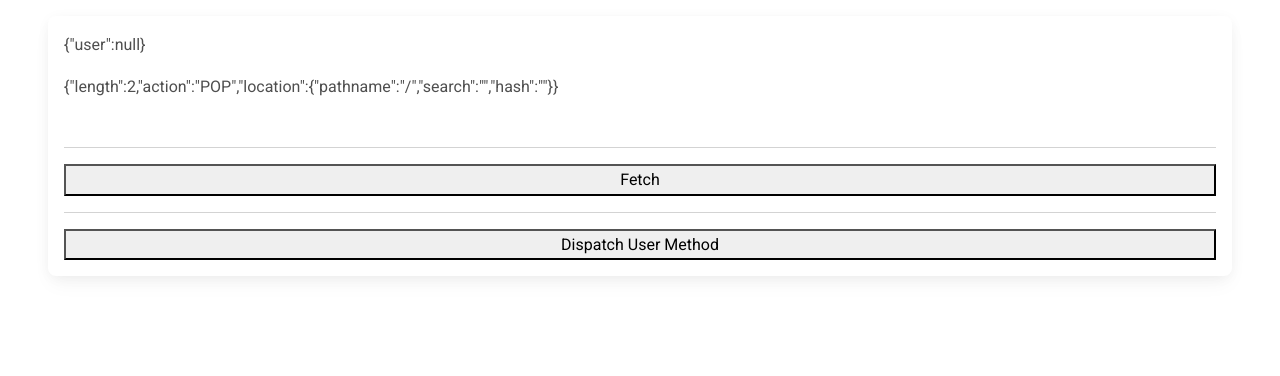
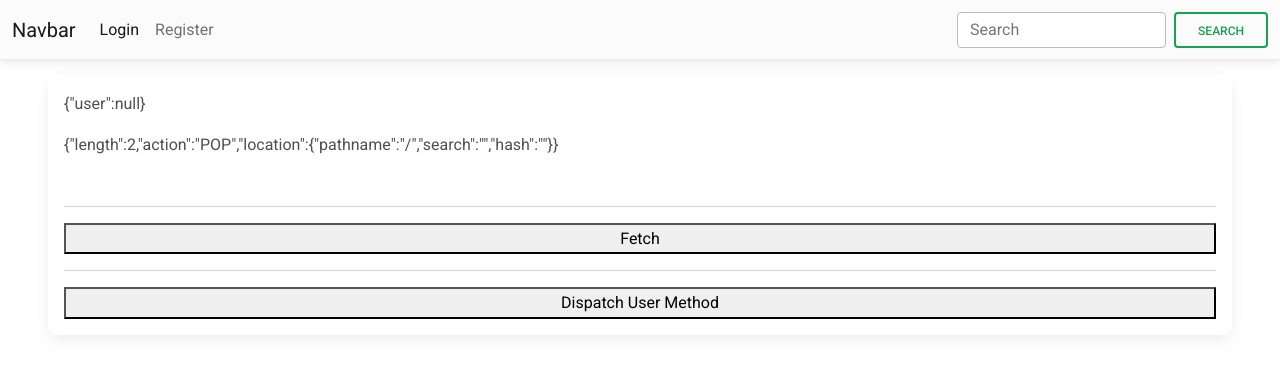
Before and after one commit to AwaisSikander/GraphQl_React_Node, a React (Create React App) app in the folder client/: page / in a window 1280 px wide. Shown: the top 376 px of the page. Built offline with nearby package versions, Linux system fonts and the light colour scheme; no server answers.

Commit message:
Basic Route Implemented

```diff
--- a/client/src/App.js
+++ b/client/src/App.js
@@ -1,9 +1,19 @@
-import React,{useState} from "react";
+import React, { useState } from "react";
 // import { MDBBtn } from 'mdb-react-ui-kit';
-import { ApolloClient, InMemoryCache, gql ,ApolloProvider } from "@apollo/client";
-
+import {
+  ApolloClient,
+  InMemoryCache,
+  gql,
+  ApolloProvider,
+  from,
+} from "@apollo/client";
+/* REACT ROUTER DOM */
+import { Switch, Route } from "react-router-dom";
 /* Import All Components */
-import Home from './pages/Home'
+import Nav from "./components/Nav";
+import Home from "./pages/Home";
+import Register from "./pages/auth/Register";
+import Login from "./pages/auth/Login";
 
 const client = new ApolloClient({
   uri: process.env.REACT_APP_GQL_ENDPOINT,
@@ -13,7 +23,12 @@ const client = new ApolloClient({
 const App = () => {
   return (
     <ApolloProvider client={client}>
-      <Home />
+      <Nav />
+      <Switch>
+        <Route exact path="/" component={Home} />
+        <Route exact path="/register" component={Register} />
+        <Route exact path="/login" component={Login} />
+      </Switch>
     </ApolloProvider>
   );
 };
--- a/client/src/components/Nav.js
+++ b/client/src/components/Nav.js
@@ -1,11 +1,12 @@
 import React from "react";
+import { Link } from "react-router-dom";
 const Nav = () => {
   return (
     <nav className="navbar navbar-expand-lg navbar-light bg-light">
       <div className="container-fluid">
-        <a className="navbar-brand" href="#">
+        <Link className="navbar-brand" to="/">
           Navbar
-        </a>
+        </Link>
         <button
           className="navbar-toggler"
           type="button"
@@ -20,56 +21,14 @@ const Nav = () => {
         <div className="collapse navbar-collapse" id="navbarSupportedContent">
           <ul className="navbar-nav me-auto mb-2 mb-lg-0">
             <li className="nav-item">
-              <a className="nav-link active" aria-current="page" href="#">
-                Home
-              </a>
+              <Link className="nav-link active" aria-current="page" to="/login">
+                Login
+              </Link>
             </li>
             <li className="nav-item">
-              <a className="nav-link" href="#">
-                Link
-              </a>
-            </li>
-            <li className="nav-item dropdown">
-              <a
-                className="nav-link dropdown-toggle"
-                href="#"
-                id="navbarDropdown"
-                role="button"
-                data-bs-toggle="dropdown"
-                aria-expanded="false"
-              >
-                Dropdown
-              </a>
-              <ul className="dropdown-menu" aria-labelledby="navbarDropdown">
-                <li>
-                  <a className="dropdown-item" href="#">
-                    Action
-                  </a>
-                </li>
-                <li>
-                  <a className="dropdown-item" href="#">
-                    Another action
-                  </a>
-                </li>
-                <li>
-                  <hr className="dropdown-divider" />
-                </li>
-                <li>
-                  <a className="dropdown-item" href="#">
-                    Something else here
-                  </a>
-                </li>
-              </ul>
-            </li>
-            <li className="nav-item">
-              <a
-                className="nav-link disabled"
-                href="#"
-                tabindex="-1"
-                aria-disabled="true"
-              >
-                Disabled
-              </a>
+              <Link className="nav-link" to="register">
+                Register
+              </Link>
             </li>
           </ul>
           <form className="d-flex">
--- /dev/null
+++ b/client/src/pages/auth/Login.js
@@ -0,0 +1,15 @@
+import React from 'react'
+
+const Login = ()=>{
+    return(
+        <div className="contianer ">
+            <div className="row p-5">
+                <h4>
+                    Login
+                </h4>
+            </div>
+        </div>
+    );
+}
+
+export default Login;
--- /dev/null
+++ b/client/src/pages/auth/Register.js
@@ -0,0 +1,15 @@
+import React from 'react'
+
+const Register = ()=>{
+    return(
+        <div className="contianer ">
+            <div className="row p-5">
+                <h4>
+                    Register
+                </h4>
+            </div>
+        </div>
+    );
+}
+
+export default Register;
```
Also changed, not shown: 1 other file (tests, documents, lock files or other folders).
